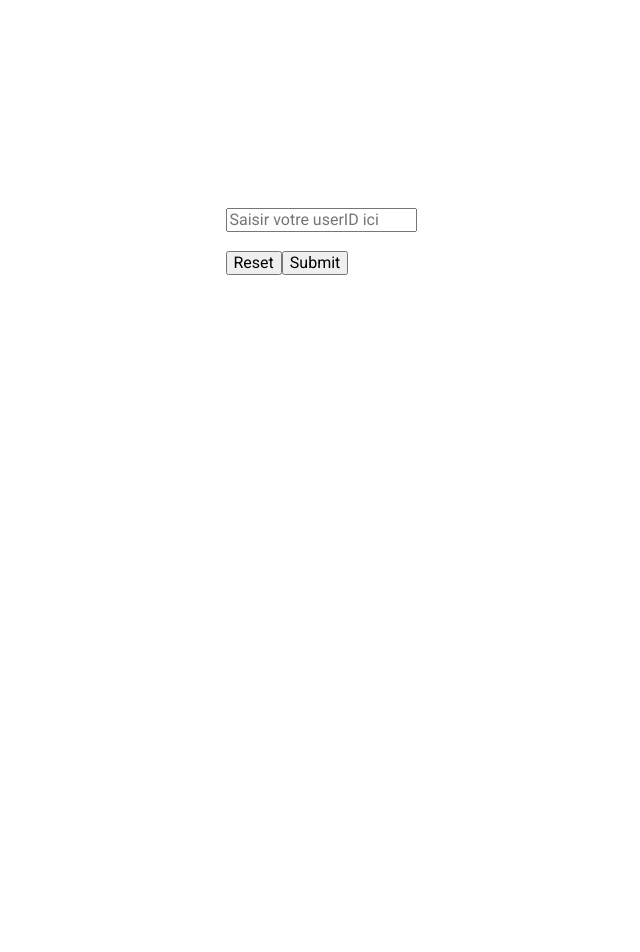
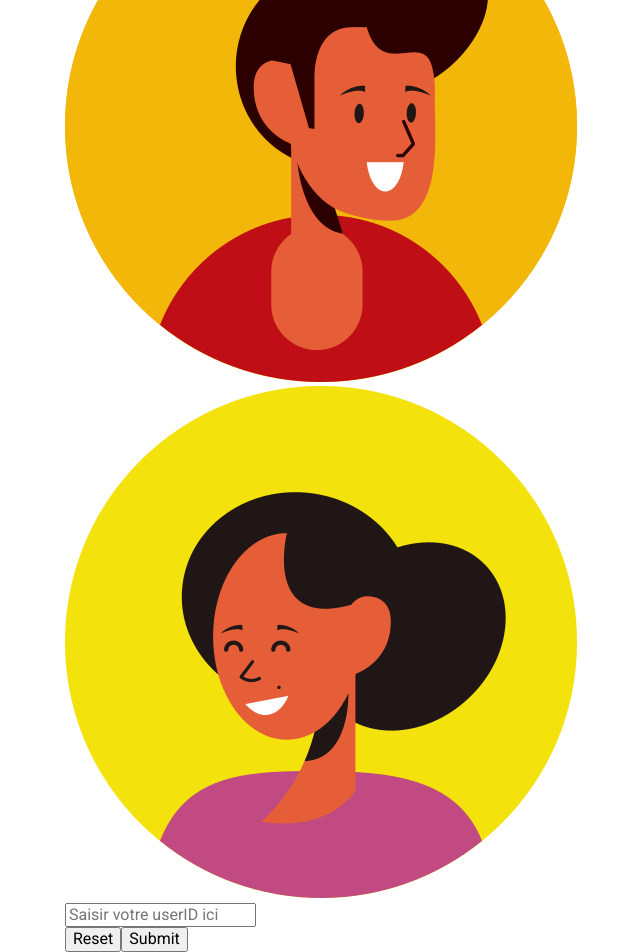
Before and after one commit to Frederic-K/SportSee, a React (Create React App) app: page / in a window 1280 px wide. Shown: the part 394-1346 px from the top of the page, without its empty margins (319-959 px from the left). Before the commit the page ends 800 px from the top, so only its background shows below. Built offline with nearby package versions, Linux system fonts and the light colour scheme.

Commit message:
Add class to home page

```diff
--- a/src/components/Header/Header.jsx
+++ b/src/components/Header/Header.jsx
@@ -17,7 +17,7 @@ const Header = () => {
         <li>
           <NavLink
             // to={`/user/${userID}`}
-            to="/user/12"
+            to="/user/:id"
             className={(nav) =>
               nav.isActive ? 'header__link--active' : 'header__link'
             }
--- a/src/pages/Home/HomeV2.jsx
+++ b/src/pages/Home/HomeV2.jsx
@@ -1,6 +1,8 @@
 // import { redirect } from 'react-router-dom'
 import { useNavigate } from 'react-router-dom'
 import { useRef } from 'react'
+import ProfilPixMale from '../../assets/icon/homme.png'
+import ProfilPixFemale from '../../assets/icon/femme.png'
 
 export default function Home() {
   const navigate = useNavigate()
@@ -12,20 +14,33 @@ export default function Home() {
   }
 
   return (
-    <form onSubmit={handleSubmit}>
+    <div className="home">
+      <div className="home__profilPix">
+        <div className="home__profilPix--male">
+          <img src={ProfilPixMale} alt="Dessin de profile homme" />
+        </div>
+        <div className="home__profilPix--female">
+          <img src={ProfilPixFemale} alt="Dessin de profile femme" />
+        </div>
+      </div>
+      <form className="form" onSubmit={handleSubmit}>
         <input
+          className="form__input"
           type="text"
           id="userID"
           name="userID"
           placeholder="Saisir votre userID ici"
           onChange={(event) => (userId.current = event.target.value)}
         />
-      <br />
-      <br />
-      <button type="reset">Reset</button>
-      <button type="submit">Submit</button>
-      <br />
-      <br />
+        <div className="form__btn">
+          <button className="form__btn--reset" type="reset">
+            Reset
+          </button>
+          <button className="form__btn--submit" type="submit">
+            Submit
+          </button>
+        </div>
       </form>
+    </div>
   )
 }
```
Lines whose indentation alone changed are shown as unchanged.
